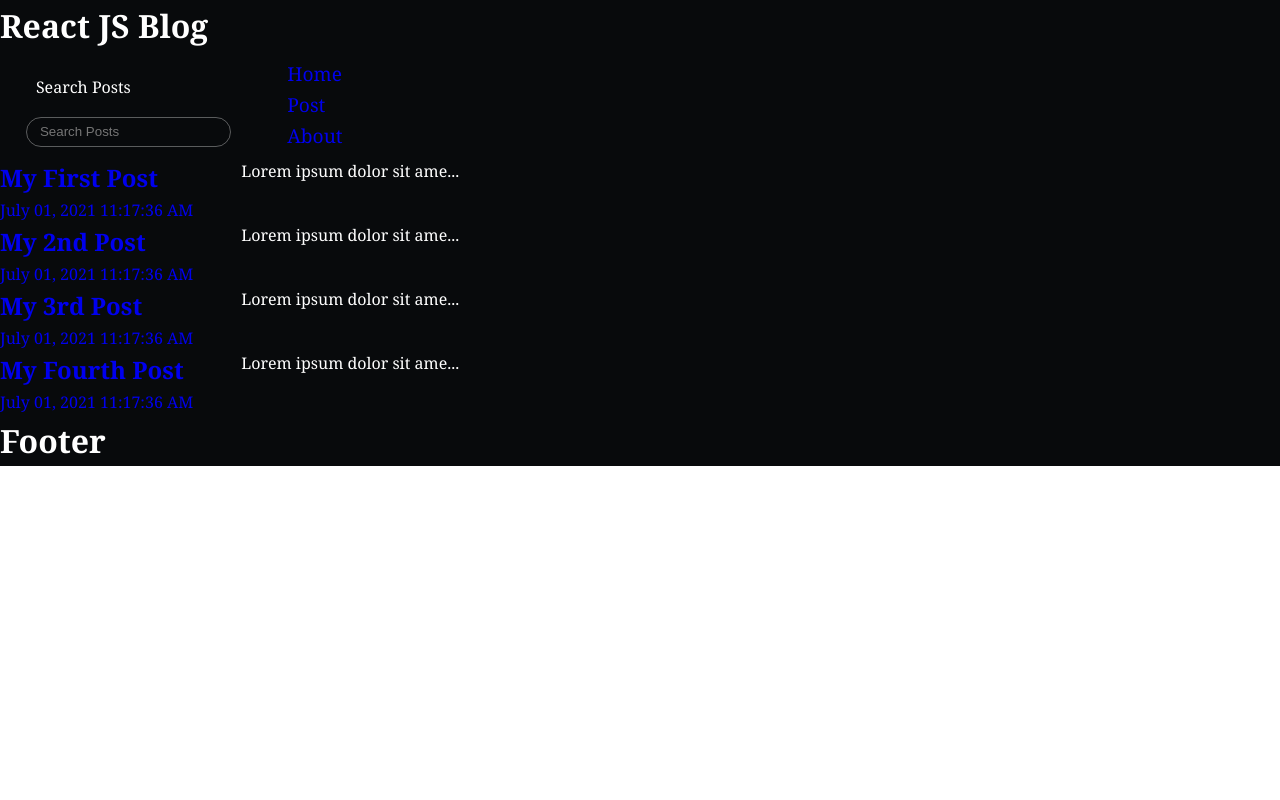
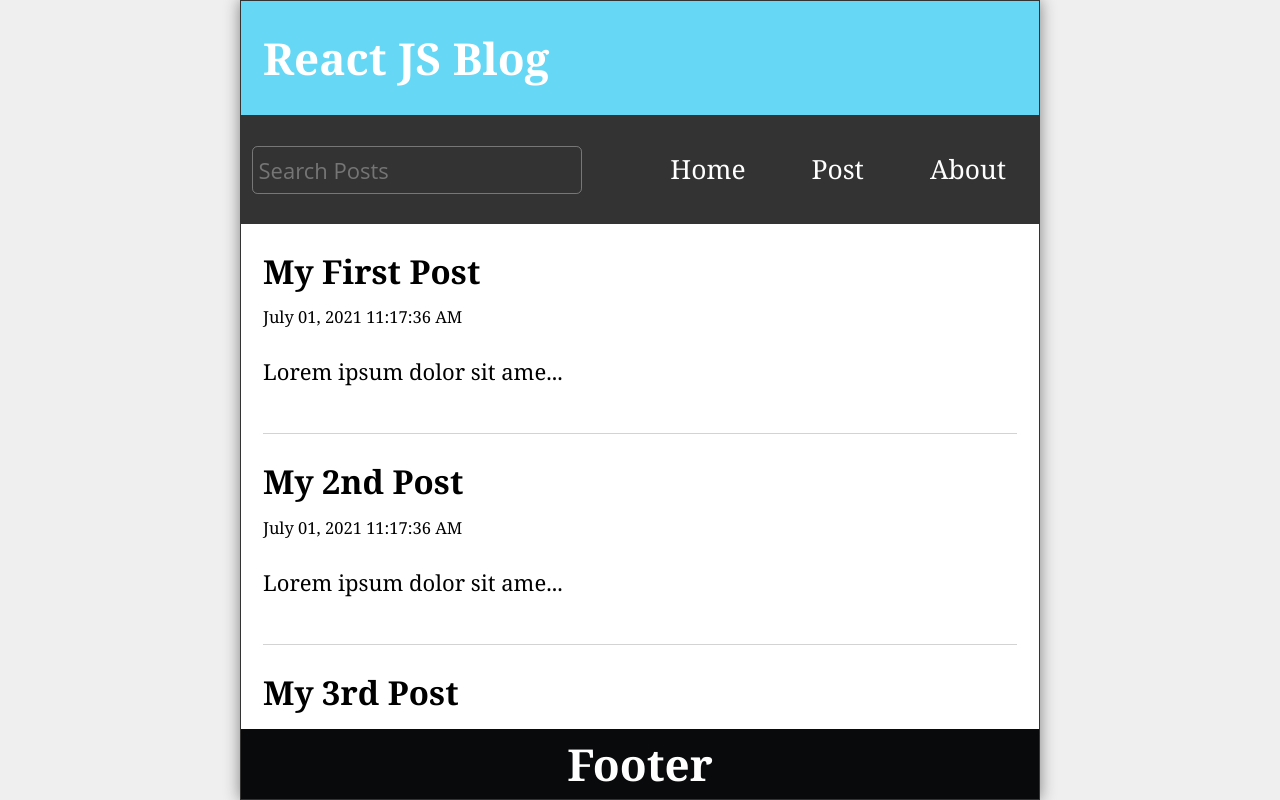
Before and after one commit to Jogata/SoftUni-React-Project, a React (Vite) app in the folder client/: page / in a window 1280 px wide. Built offline with nearby package versions, Linux system fonts and the light colour scheme; a web font is replaced by a local one.

Commit message:
blog project - added css

```diff
--- a/client/public/styles.css
+++ b/client/public/styles.css
@@ -673,3 +673,268 @@
 .logo:hover .logo-ring {
   animation-duration: 1s;
 }
+
+
+body {
+  /* min-height: 100vh; */
+  font-family: 'Open Sans', sans-serif;
+  -webkit-font-smoothing: antialiased;
+  -moz-osx-font-smoothing: grayscale;
+  display: flex;
+  background-color: #efefef;
+}
+
+#root {
+  flex-grow: 1;
+  display: flex;
+  align-items: center;
+  justify-content: center;
+}
+
+.body {
+  width: 100%;
+  max-width: 800px;
+  height: 100vh;
+  display: flex;
+  align-items: center;
+  justify-content: flex-start;
+  flex-direction: column;
+  border: 1px solid #333;
+  box-shadow: 0px 0px 15px gray;
+}
+
+.Header, .Footer {
+  width: 100%;
+  padding: 1rem;
+  display: flex;
+  align-items: center;
+  justify-content: space-between;
+  background-color: #66d8f5;
+}
+
+.Header h1 {
+  font-size: 1.5rem;
+}
+
+.Header svg {
+  font-size: 2rem;
+}
+
+.Footer {
+  padding: 0.75rem;
+  display: grid;
+  place-content: center;
+}
+
+.Nav {
+  width: 100%;
+  margin: 0;
+  display: flex;
+  align-items: flex-start;
+  justify-content: flex-start;
+  flex-direction: column;
+  background-color: #333;
+}
+
+.searchForm {
+  width: 80%;
+  padding: 1rem 0 0 0.75rem;
+}
+
+.searchForm input[type="text"] {
+  width: 100%;
+  min-height: 48px;
+  padding: 0.25rem;
+  font-size: 1rem;
+  font-family: 'Open Sans', sans-serif;
+  border-radius: 0.25rem;
+  outline: none;
+}
+
+.searchForm label {
+  position: absolute;
+  left: -99999px;
+}
+
+.Nav ul {
+  list-style-type: none;
+  color: #fff;
+  display: flex;
+  flex-wrap: nowrap;
+  align-items: center;
+}
+
+.Nav li {
+  padding: 1rem;
+}
+
+.Nav li:hover,
+.Nav li:focus {
+  padding: 1rem;
+}
+
+.Nav li a {
+  color: #fff;
+  text-decoration: none;
+}
+
+.Nav li:hover,
+.Nav li:focus,
+.Nav li:hover a,
+.Nav li:focus a  {
+  color: #333;
+  background-color: #eee;
+}
+
+.Nav li:hover a,
+.Nav li:focus a {
+  cursor: pointer;
+}
+
+/* .Home, .NewPost, .PostPage, .About, .Missing { */
+  main {
+  flex-grow: 1;
+  width: 100%;
+  padding: 1rem;
+  color: #000;
+  overflow-y: auto;
+  background-color: #fff;
+}
+
+.post {
+  display: block;
+  margin-top: 1rem;
+  padding-bottom: 1rem;
+  border-bottom: 1px solid lightgray;
+}
+
+.Home .post a {
+  text-decoration: none;
+}
+
+.Home .post a,
+.Home .post a:visited {
+  color: #000;
+}
+
+.post:first-child {
+  margin-top: 0;
+}
+
+.post:last-child {
+  border-bottom: none;
+}
+
+.postDate {
+  font-size: 0.75rem;
+  margin-top: 0.25rem;
+}
+
+.postBody {
+  margin: 1rem 0;
+}
+
+.newPostForm {
+  display: flex;
+  flex-direction: column;
+}
+
+.newPostForm label {
+  margin-top: 1rem;
+}
+
+.newPostForm input[type='text'],
+.newPostForm textarea {
+  font-family: 'Open Sans', sans-serif;
+  width: 100%;
+  min-height: 48px;
+  font-size: 1rem;
+  padding: 0.25rem;
+  border-radius: 0.25rem;
+  margin-right: 0.25rem;
+  outline: none;
+}
+
+.newPostForm textarea {
+  height: 100px;
+}
+
+.newPostForm button {
+  margin-top: 1rem;
+  height: 48px;
+  min-width: 48px;
+  border-radius: 10px;
+  padding: 0.5rem;
+  font-size: 1rem;
+  cursor: pointer;
+}
+
+.Missing h2, .PostPage h2,
+.Missing p, .PostPage p {
+  margin-bottom: 1rem;
+}
+
+.PostPage button {
+  height: 48px;
+  min-width: 48px;
+  border-radius: 0.25rem;
+  padding: 0.5rem;
+  font-size: 1rem;
+  background-color: red;
+  color: #fff;
+  cursor: pointer;
+}
+
+.statusMsg {
+  margin-top: 2rem;
+}
+
+@media only screen and (min-width: 610px) {
+  html {
+    font-size: 22px;
+  }
+
+  .Header h1 {
+    font-size: 2rem;
+  }
+
+  .Nav {
+    flex-direction: row;
+    flex-wrap: nowrap;
+    justify-content: space-between;
+    align-items: center;
+  }
+
+  .Nav ul {
+    text-align: right;
+  }
+
+  .Nav li:hover,
+  .Nav li:focus,
+  .Nav li:hover a,
+  .Nav li:focus a  {
+    background-color: #eee;
+    color: #333;
+  }
+
+  .searchForm {
+    width: 50%;
+    padding: .5rem 0;
+  }
+
+  .searchForm input[type="text"] {
+    margin-left: 0.5rem;
+  }
+
+  .newPostForm textarea {
+    height: 300px;
+  }
+}
+
+@media only screen and (min-width: 992px) {
+
+  .Header svg {
+    font-size: 3rem;
+  }
+
+}
--- a/client/src/App.jsx
+++ b/client/src/App.jsx
@@ -60,7 +60,7 @@
       {posts.length ? (
         <List posts={posts} />
       ) : (
-        <p style={{ marginTop: "2rem" }}>
+        <p style={{ marginTop: "2rem", textAlign: "center" }}>
           No posts to display.
         </p>
       )}
```
